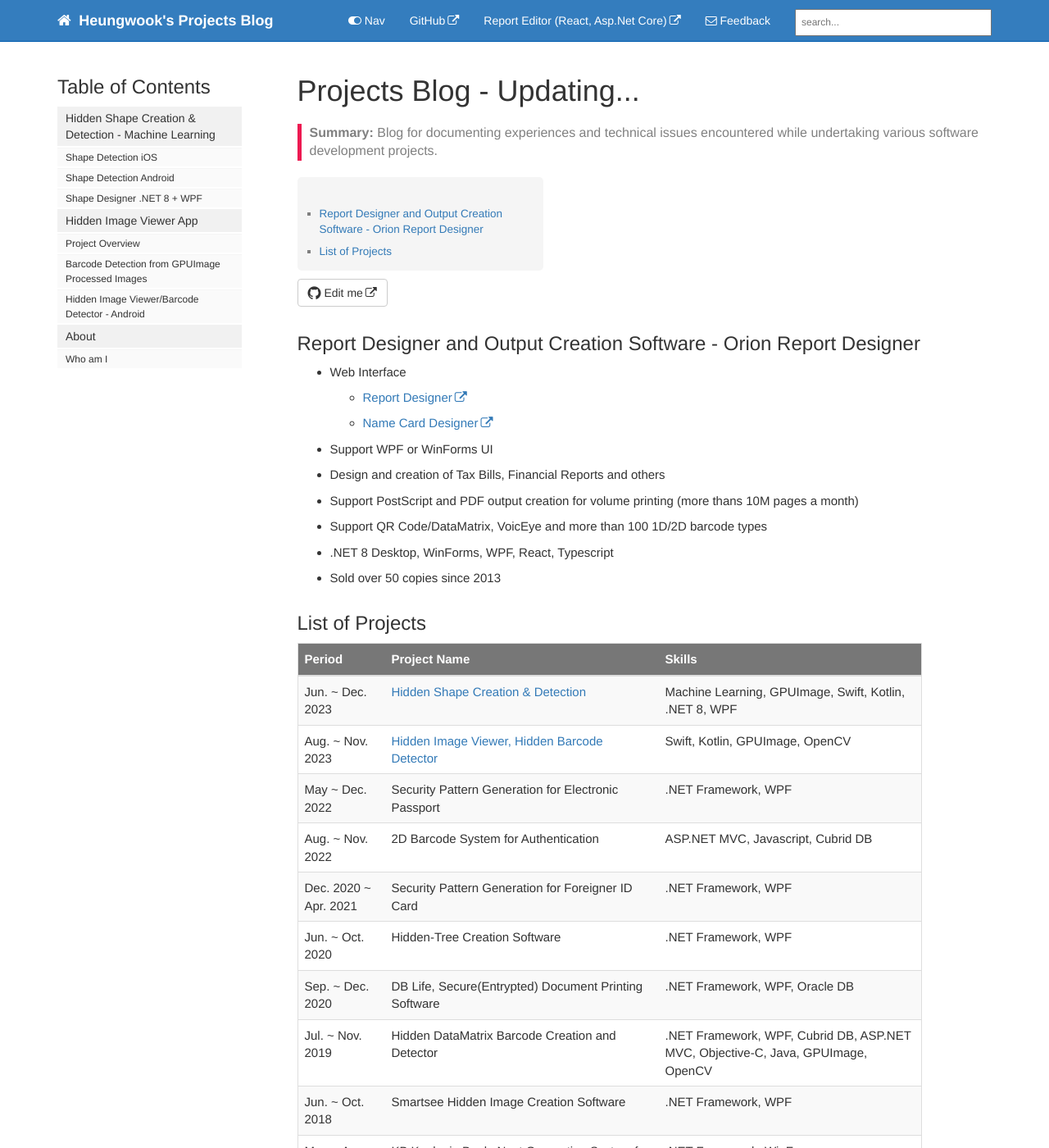
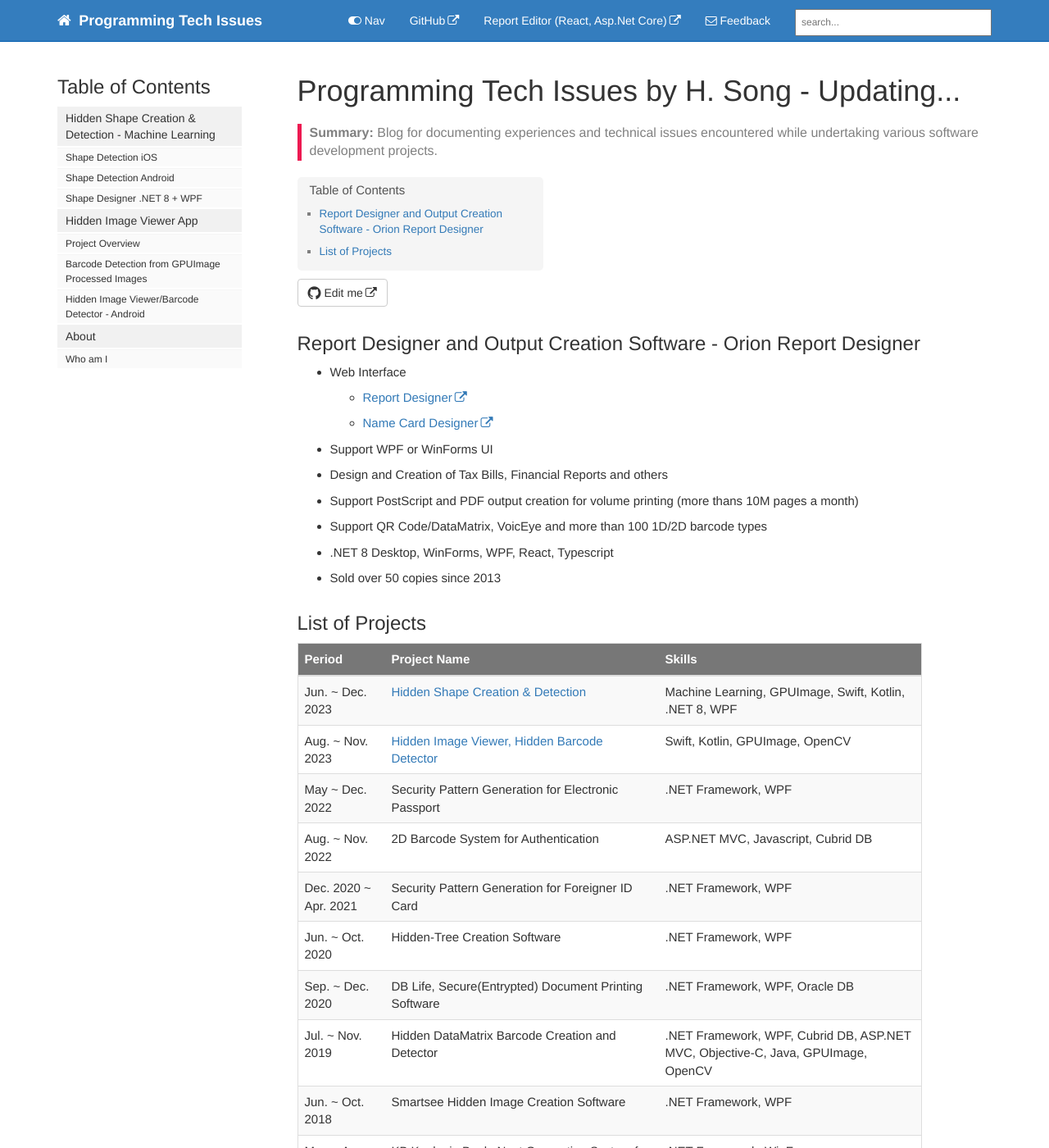
Before and after one commit to heungwook/heungwook.github.io, a Jekyll site: the page built from index.md, in a window 1280 px wide and 1400 px high. Shown: the whole window at 82% size. Built offline with Jekyll 4.4.1, drawn with Linux system fonts in a browser that asks for light colours; comment, search, counter and statistics services are not loaded.

Commit message:
20240227 1058

```diff
--- a/_config.yml
+++ b/_config.yml
@@ -3,10 +3,10 @@ repository: heungwook/heungwook.github.io
 output: web
 # this property is useful for conditional filtering of content that is separate from the PDF.
 
-topnav_title: Heungwook's Projects Blog
+topnav_title: Programming Tech Issues
 # this appears on the top navigation bar next to the home button
 
-site_title: Heungwook's Projects Blog
+site_title: Programming Tech Issues
 # this appears in the html browser tab for the site title (seen mostly by search engines, not users)
 
 company_name: NT Solutions Inc.
@@ -33,7 +33,7 @@ exclude:
   - vendor
 # these are the files and directories that jekyll will exclude from the build
 
-feedback_subject_line: Heungwook's Projects Blog
+feedback_subject_line: Programming Tech Issues
 
 feedback_email: heungwook@gmail.com
 # used as a contact email for the Feedback link in the top navigation bar
--- a/css/customstyles.css
+++ b/css/customstyles.css
@@ -263,7 +263,7 @@ div#toc ul li ul li::before {
 }
 
 div#toc >ul::before {
-    content: "";
+    content: "Table of Contents";
     font-weight: 500;
     color: #555;
     text-align:center;
--- a/index.md
+++ b/index.md
@@ -1,5 +1,5 @@
 ---
-title: "Projects Blog - Updating..."
+title: "Programming Tech Issues by H. Song - Updating..."
 keywords: homepage
 tags: []
 sidebar: mydoc_sidebar
@@ -13,7 +13,7 @@ summary: Blog for documenting experiences and technical issues encountered while
     - [Report Designer](https://report.oryonsoft.com/)
     - [Name Card Designer](https://report.oryonsoft.com/DesignAgitIFrame/Komsco_NameCard01/NameCard.txt)
 - Support WPF or WinForms UI
-- Design and creation of Tax Bills, Financial Reports and others
+- Design and Creation of Tax Bills, Financial Reports and others
 - Support PostScript and PDF output creation for volume printing (more thans 10M pages a month)
 - Support QR Code/DataMatrix, VoicEye and more than 100 1D/2D barcode types
 - .NET 8 Desktop, WinForms, WPF, React, Typescript
--- a/pdfconfigs/tocpage.html
+++ b/pdfconfigs/tocpage.html
@@ -6,7 +6,9 @@ permalink: /tocpage.html/
 
 <!-- new page -->
 <div id="navig">
+    <h1>Table of Contents</h1>
 
+    {% assign sidebar = site.data.sidebars[site.pdf_sidebar].entries %}
 
     <ul id="mysidebar" class="nav">
         {% for entry in sidebar %}
```
